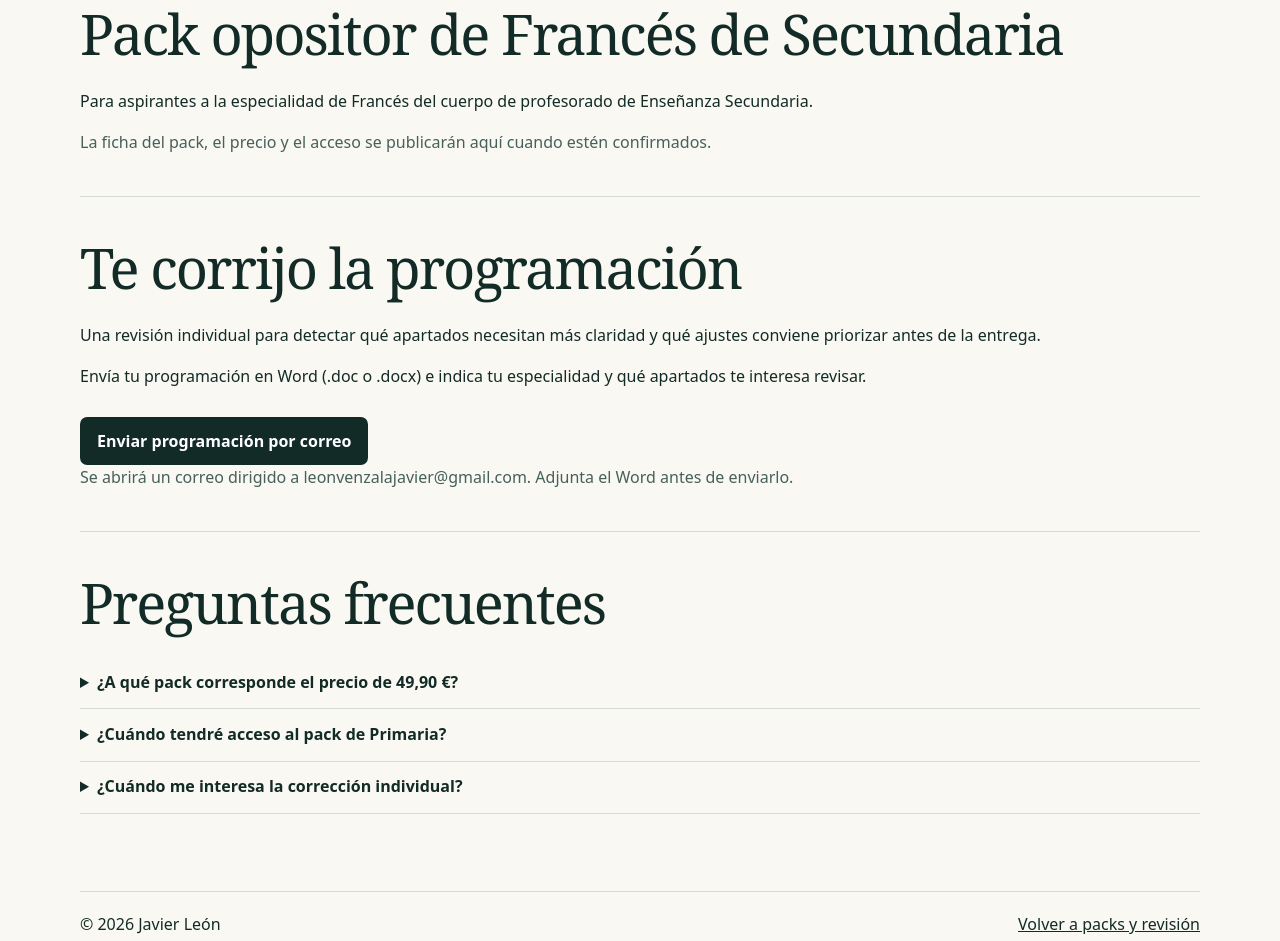
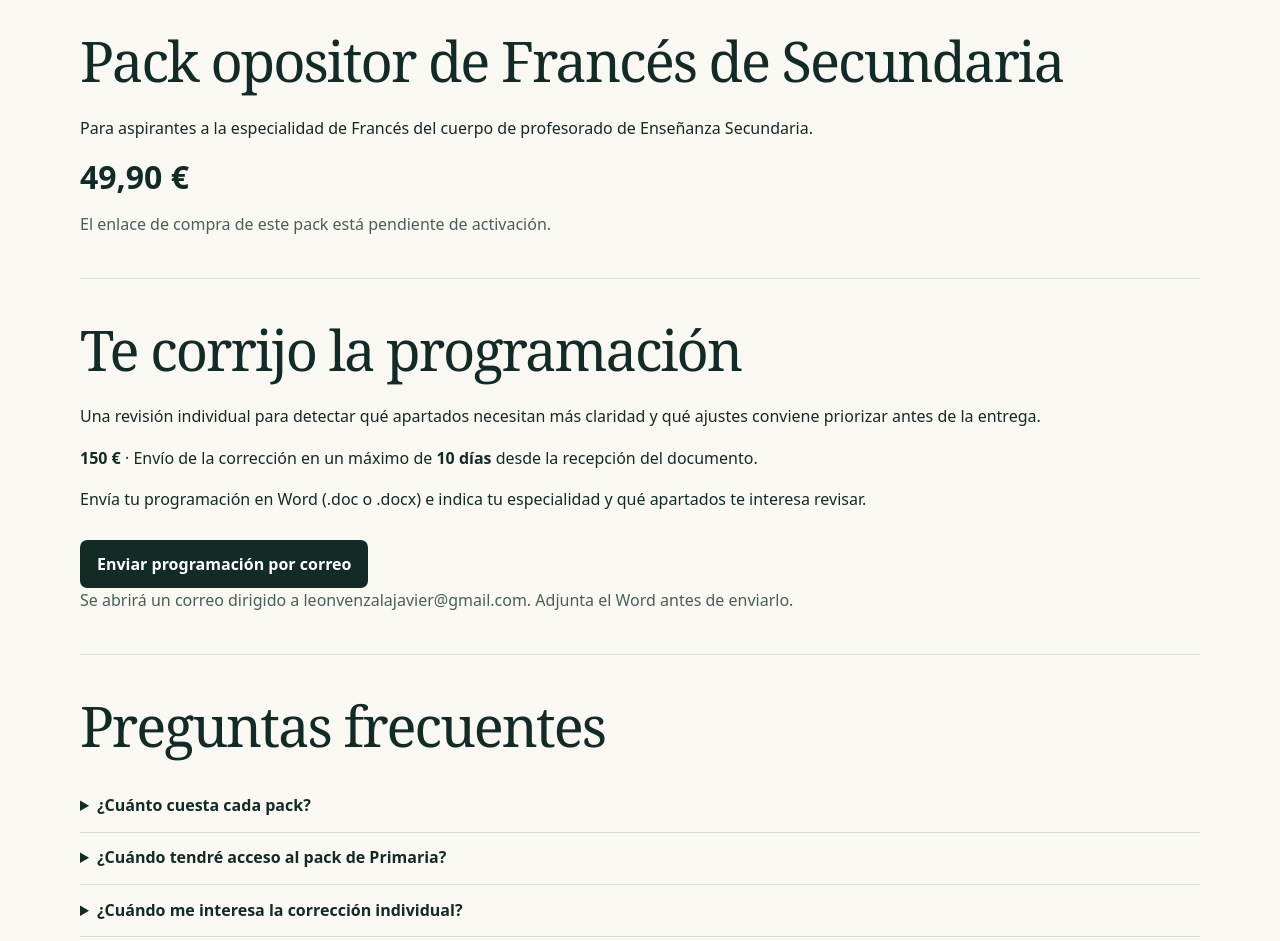
Before and after one commit to leonvenzalajavier/Javierleon.es, a plain HTML site: page index.html in a window 1280 px wide. Shown: the part 1974-2915 px from the top of the page. Drawn offline with Linux system fonts and the light colour scheme.

Commit message:
Publicar precios de Secundaria y revisión de programación

```diff
--- a/index.html
+++ b/index.html
@@ -106,12 +106,14 @@
           <p class="eyebrow muted">Educación Secundaria</p>
           <h3>Pack opositor de Francés</h3>
           <p>Una opción específica para quienes se presentan a la especialidad de Francés de Secundaria.</p>
+          <p><span class="price">49,90 €</span><br><span class="muted">Pago único</span></p>
           <a class="button outline" href="#frances">Ver Francés de Secundaria</a>
         </article>
         <article class="card">
           <p class="eyebrow muted">Revisión individual</p>
           <h3>Corrección de programación didáctica</h3>
           <p>Si ya tienes un borrador, revisa qué conviene reforzar antes de entregar tu programación o preparar la defensa.</p>
+          <p><span class="price">150 €</span><br><span class="muted">Entrega en un máximo de 10 días</span></p>
           <a class="button outline" href="#revision">Te corrijo la programación</a>
         </article>
       </div>
@@ -154,11 +156,13 @@
       <section id="frances" aria-labelledby="frances-titulo">
         <h2 id="frances-titulo">Pack opositor de Francés de Secundaria</h2>
         <p>Para aspirantes a la especialidad de Francés del cuerpo de profesorado de Enseñanza Secundaria.</p>
-        <p class="muted">La ficha del pack, el precio y el acceso se publicarán aquí cuando estén confirmados.</p>
+        <p class="price">49,90 €</p>
+        <p class="muted">El enlace de compra de este pack está pendiente de activación.</p>
       </section>
       <section id="revision" aria-labelledby="revision-titulo">
         <h2 id="revision-titulo">Te corrijo la programación</h2>
         <p>Una revisión individual para detectar qué apartados necesitan más claridad y qué ajustes conviene priorizar antes de la entrega.</p>
+        <p><strong>150 €</strong> · Envío de la corrección en un máximo de <strong>10 días</strong> desde la recepción del documento.</p>
         <p>Envía tu programación en Word (.doc o .docx) e indica tu especialidad y qué apartados te interesa revisar.</p>
         <div class="actions">
           <a class="button" href="mailto:leonvenzalajavier@gmail.com?subject=Revisi%C3%B3n%20de%20programaci%C3%B3n%20did%C3%A1ctica&amp;body=Hola%2C%20Javier%3A%0A%0ATe%20env%C3%ADo%20mi%20programaci%C3%B3n%20para%20revisi%C3%B3n.%0A%0AEspecialidad%3A%20%0AApartados%20que%20me%20interesa%20revisar%3A%20%0A%0AGracias.">Enviar programación por correo</a>
@@ -168,8 +172,8 @@
       <section aria-labelledby="preguntas-titulo">
         <h2 id="preguntas-titulo">Preguntas frecuentes</h2>
         <details>
-          <summary>¿A qué pack corresponde el precio de 49,90 €?</summary>
-          <p>Al pack opositor de Educación Primaria. Es un pago único.</p>
+          <summary>¿Cuánto cuesta cada pack?</summary>
+          <p>El pack de Primaria y el pack de Francés de Secundaria cuestan 49,90 € cada uno, en un pago único por pack.</p>
         </details>
         <details>
           <summary>¿Cuándo tendré acceso al pack de Primaria?</summary>
```
